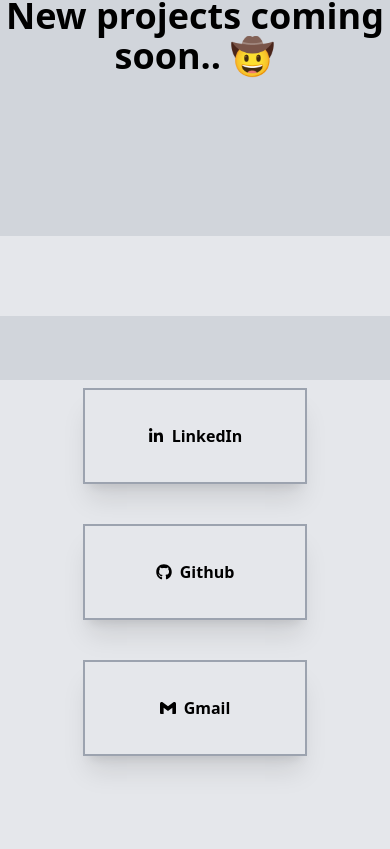
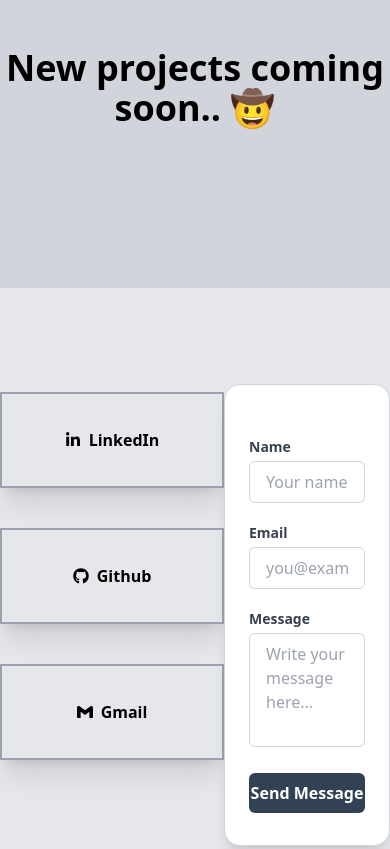
Before and after one commit to prashant-19/prashant-portfolio, a React (Create React App) app: page / in a window 390 px wide. Shown: the part 2827-3676 px from the top of the page. Built offline with nearby package versions, Linux system fonts and the light colour scheme.

Commit message:
new commit

```diff
--- a/src/App.js
+++ b/src/App.js
@@ -8,7 +8,7 @@
     <Router>
       <Routes>
         <Route path='/' element={<Layout/>}>
-         <Route index element={<Landingpage/>}/>
+          <Route index element={<Landingpage/>}/>
 
         </Route>
       </Routes>
--- a/src/component/landingpage/Contact.jsx
+++ b/src/component/landingpage/Contact.jsx
@@ -3,7 +3,7 @@
 import { FaLinkedinIn } from "react-icons/fa";
 import { FaGithub } from "react-icons/fa";
 import { SiGmail } from "react-icons/si";
-import Form from "./form";
+import Form from "./Form";
 
 
 const Contact = () => {
@@ -11,16 +11,18 @@
     let data = [
 
         { name: " LinkedIn", logo: <FaLinkedinIn />, link: "https://www.linkedin.com/feed/" },
-        { name: " Github" , logo: <FaGithub />, link:"https://github.com/prashant-19"},
-        { name: " Gmail" , logo: <SiGmail />, link:"mailto:prashant.my10@gmail.com?subject = Feedback&body = Message"},
+        { name: " Github", logo: <FaGithub />, link: "https://github.com/prashant-19" },
+        { name: " Gmail", logo: <SiGmail />, link: "mailto:prashant.my10@gmail.com?subject = Feedback&body = Message" },
 
     ]
     return (
         <>
-            <div id="contact" className="bg-gray-200 pt-20">
-                <p className=" hidden md:block text-left font-semibold text-4xl mx-10 mb-10 lg:mx-32 lg:mb-20 pl-2 lg:pl-4 pb-1 border-l-4 border-blue-400" > Contact </p>
+            <div id="contact" className="bg-gray-200 py-24 ">
+                <div className="flex">
+                    <div className="basis-1/2">
+                    <p className=" hidden md:block text-left font-semibold lg:font-bold text-4xl mx-10 mb-10 lg:mx-32 lg:mb-20 pl-2 lg:pl-4 pb-1 border-l-4 border-blue-400" > Contact </p>
 
-                <div className="flex flex-col-reverse lg:flex-row">
+                    <div className="flex-col-reverse lg:flex-row">
 
                         <div className="flex flex-wrap basis-1/2 justify-center lg:justify-normal lg:mx-32 mb-32 gap-x-8 gap-y-8">
                             {
@@ -33,7 +35,7 @@
                                             <div className="pr-2">
                                                 {item.logo}
                                             </div>
-                                        <div  className=" ">
+                                            <div className=" ">
 
                                                 {item.name}
 
@@ -51,8 +53,12 @@
 
 
 
+
+                    </div>
+
+                </div>
                 <div className=" basis-1/2 ">
-                        <Form/>
+                    <Form />
                 </div>
                 </div>
             </div>
--- a/src/component/landingpage/form.jsx
+++ b/src/component/landingpage/form.jsx
@@ -1,12 +1,83 @@
-import React from 'react';
+import React, { useState } from "react";
 
 const Form = () => {
+    const [isSubmitted, setIsSubmitted] = useState(false);
 
     return (
-        <div className="bg-gray-300 p-8">
+        <div className="w-full px-6 py-8 bg-white rounded-2xl shadow-lg lg:shadow-xl border border-gray-300 lg:max-w-lg mx-auto">
 
+
+            {isSubmitted ? (
+                <p className="text-green-600 text-center font-semibold">
+                    ✅ Your message has been sent!
+                </p>
+            ) : (
+                <form
+                    action="https://api.web3forms.com/submit"
+                    method="POST"
+                    onSubmit={() => setIsSubmitted(true)}
+                    className="space-y-5"
+                >
+                    <input
+                        type="hidden"
+                        name="access_key"
+                        value="a607e2d2-bc1d-41c2-9696-083d31c10f32"
+                    />
+                    <input
+                        type="hidden"
+                        name="redirect"
+                        value="https://prashantt.vercel.app/"
+                    />
+
+                    <div>
+                        <label className="block text-sm font-semibold text-gray-700 mb-1">
+                            Name
+                        </label>
+                        <input
+                            type="text"
+                            name="name"
+                            required
+                            placeholder="Your name"
+                            className="w-full px-4 py-2 border border-gray-300 rounded-md focus:outline-none focus:ring-2 focus:ring-slate-400"
+                        />
+                    </div>
+
+                    <div>
+                        <label className="block text-sm font-semibold text-gray-700 mb-1">
+                            Email
+                        </label>
+                        <input
+                            type="email"
+                            name="email"
+                            required
+                            placeholder="you@example.com"
+                            className="w-full px-4 py-2 border border-gray-300 rounded-md focus:outline-none focus:ring-2 focus:ring-slate-400"
+                        />
+                    </div>
+
+                    <div>
+                        <label className="block text-sm font-semibold text-gray-700 mb-1">
+                            Message
+                        </label>
+                        <textarea
+                            name="message"
+                            required
+                            rows={4}
+                            placeholder="Write your message here..."
+                            className="w-full px-4 py-2 border border-gray-300 rounded-md resize-none focus:outline-none focus:ring-2 focus:ring-slate-400"
+                        />
+                    </div>
+
+                    <button
+                        type="submit"
+                        className="w-full bg-slate-700 text-white font-semibold py-2 rounded-md hover:bg-slate-600 transition-all duration-300"
+                    >
+                        Send Message
+                    </button>
+                </form>
+            )}
         </div>
     );
-}
+};
 
 export default Form;
--- a/src/component/landingpage/skills.jsx
+++ b/src/component/landingpage/skills.jsx
@@ -4,12 +4,14 @@
 
 
     let Skill = [
-        "HTML", "CSS"
+
         , 'JavaScript'
-        , 'React'
-        , 'Tailwind Css'
+        , 'React.js'
         , 'Node.js'
         , 'Express.js'
+        , 'MERN Stack'
+        , 'RESTful API'
+        , 'Tailwind CSS'
         , 'Data Structures'
         , 'C'
         , 'C++'
@@ -17,7 +19,8 @@
         , 'Scoket Programming'
         , 'Python'
         , 'Photoshop'
-        , 'Linux'
+        , 'Linux',
+        "HTML", "CSS"
 
     ]
 
```
Also changed, not shown: src/Api.js (added), 1 other file (tests, documents, lock files or other folders). Lines whose indentation alone changed are shown as unchanged.
